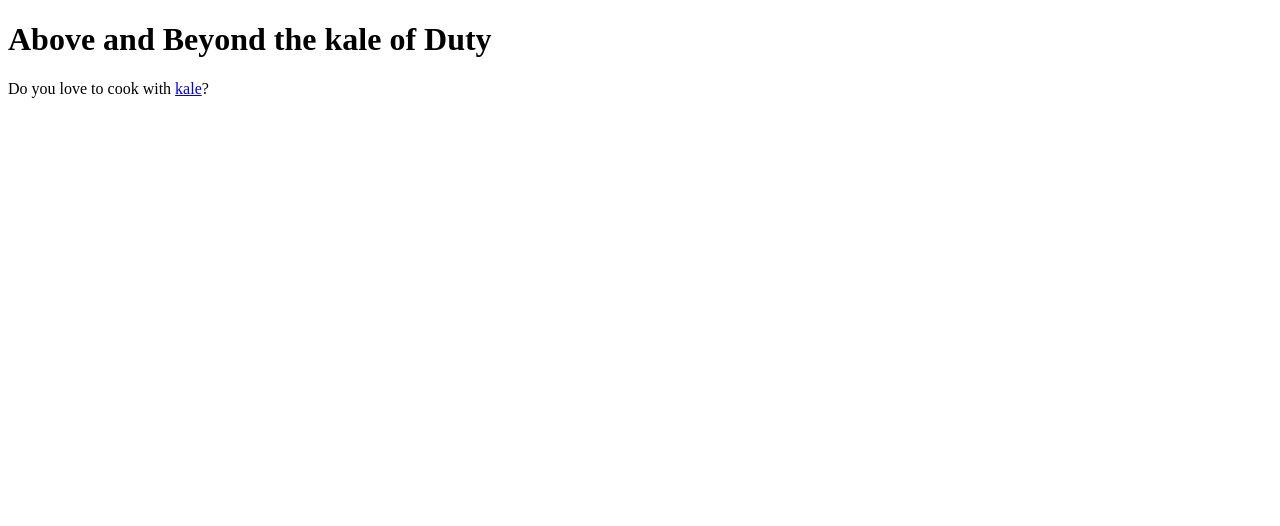
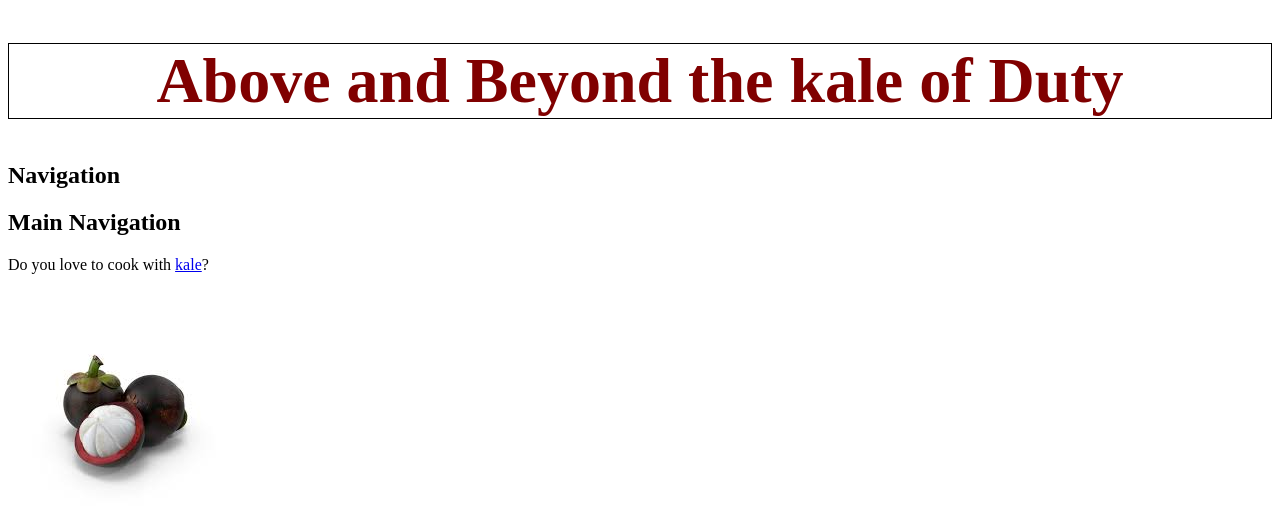
Before and after one commit to aromaric21/Java-Script-explorer, a website: page index.html in a window 1280 px wide. Drawn offline with Linux system fonts and the light colour scheme.

Commit message:
Handle DOM

```diff
--- a/index.html
+++ b/index.html
@@ -5,23 +5,35 @@
     <title> So Many Kale Recipes </title>
 </head>
 <body>
-
 <header id="page-banner">
     <h1>Above and Beyond the kale of Duty</h1>
 </header>
 <main id="page-content">
+    <h2 id="nav-heading">Navigation</h2>
     <p>
         Do you love to cook with <a href="kale.html">kale</a>?
     </p>
+    <img id="header-image" src="mangosteen.jpeg" alt="Drawing of a mangosteen">
 </main>
     <script>
-        const content = document.getElementById('page-content');
-        const firstContentChild = content.firstChild;
-        console.log(firstContentChild);
+        const newArticle = document.createElement("article");
+        document.querySelector("main").append(newArticle);
 
-        const para = document.querySelector("main > p");
-        const lastParaChildElement = para.lastElementChild;
-        console.log(lastParaChildElement);
+        const newNav = document.createElement("nav");
+        document.querySelector("main").prepend(newNav);
+        newNav.innerHTML = "<h2>Navigation</h2>";
+
+        const navHeading = document.getElementById("nav-heading");
+        navHeading.insertAdjacentText("afterbegin", "Main ");
+
+        const pageTitle = document.querySelector("h1");
+        pageTitle.style.fontSize = "64px";
+        pageTitle.style.color = "maroon";
+        pageTitle.style.textAlign = "center";
+        pageTitle.style.border ="1px solid black";
+
+        const headerImage = document.getElementById("header-image");
+        headerImage.setAttribute("alt", "Lithograph of a mangosteen");
     </script>
 </body>
 </html>
```
Also changed, not shown: mangosteen.jpeg (added).
